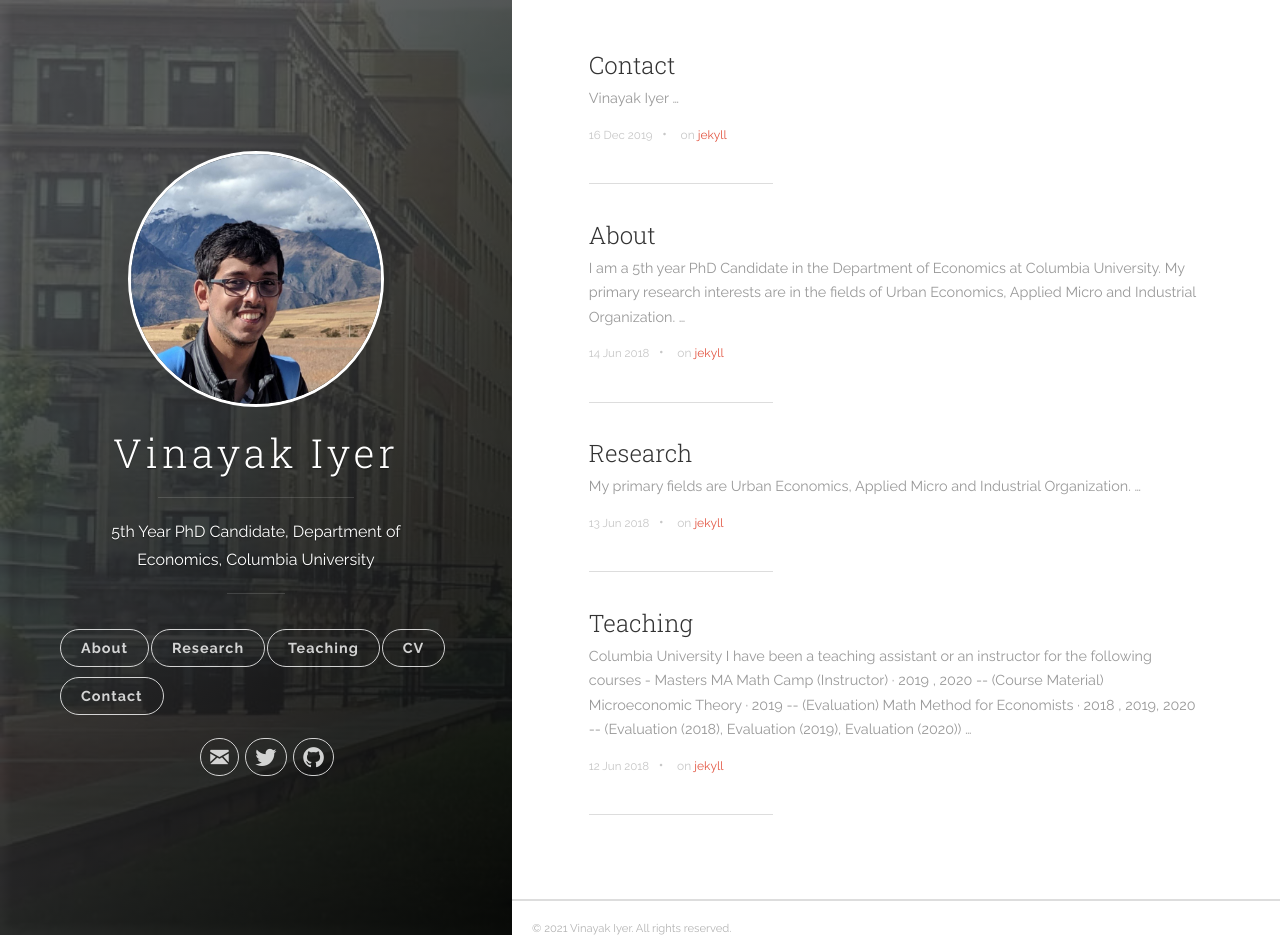
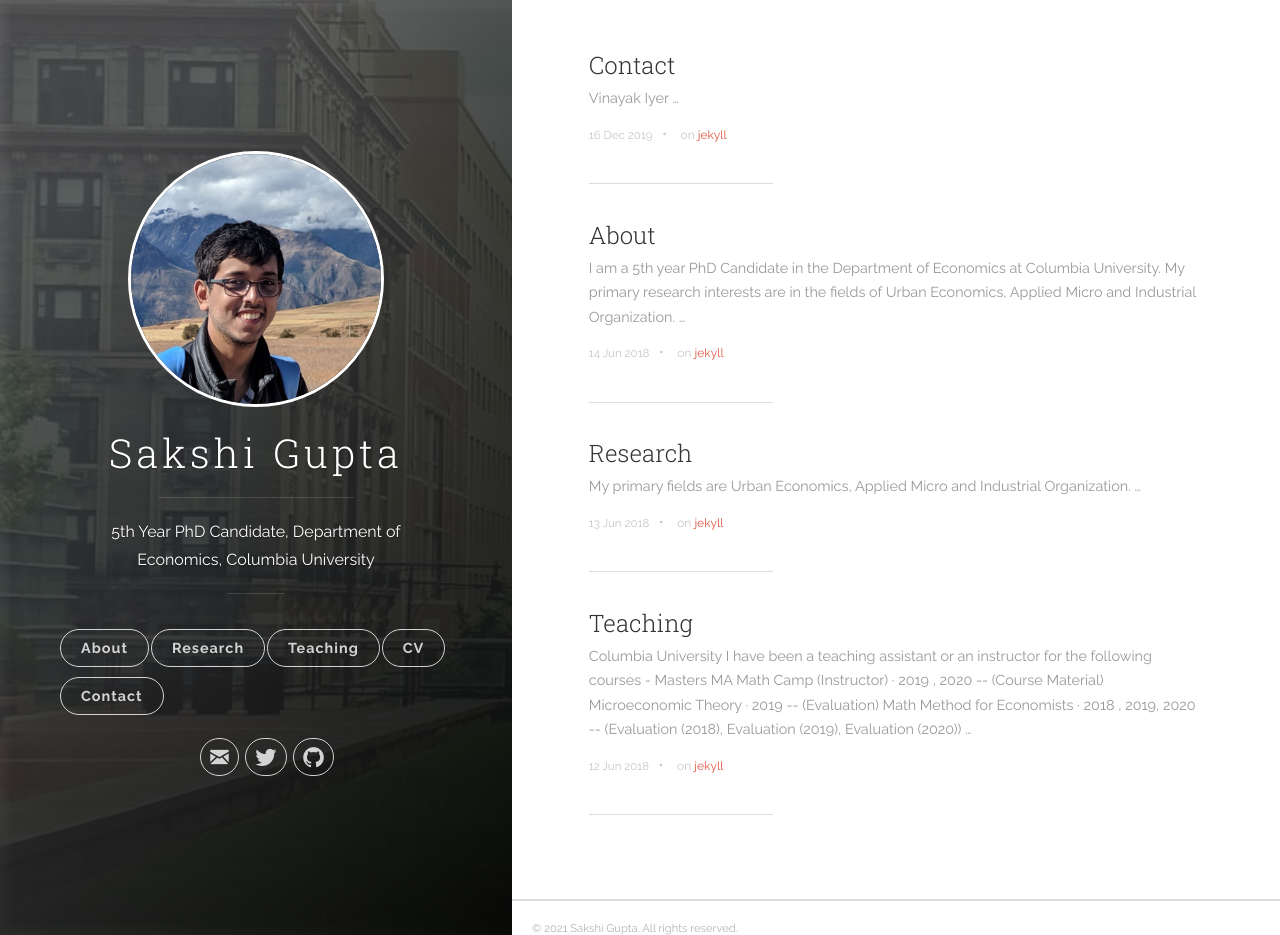
Before and after one commit to Gupta-Sakshi/Gupta-Sakshi.github.io, a Jekyll site: the page built from index.html, in a window 1280 px wide and 935 px high. Built offline with Jekyll 4.4.1, drawn with Linux system fonts in a browser that asks for light colours; the list of posts is cut into pages by our own code.

Commit message:
Update _config.yml

```diff
--- a/_config.yml
+++ b/_config.yml
@@ -1,14 +1,14 @@
 # Site settings
-title: Vinayak Iyer
+title: Sakshi Gupta
 description: 5th Year PhD Candidate, Department of Economics, Columbia University
-url: 'https://vinayakiyer.github.io'
+url: 'https://gupta-sakshi.github.io'
 baseurl: ""
 google_analytics: 'UA-154586808-1'
 # disqus_shortname: 'your-disqus-name'
 
 author:
-  name: 'Vinayak Iyer'
-  email: vi2137@columbia.edu
+  name: 'Sakshi Gupta'
+  email: sakshi.gupta@columbia.edu
 
 defaults:
   -
```
